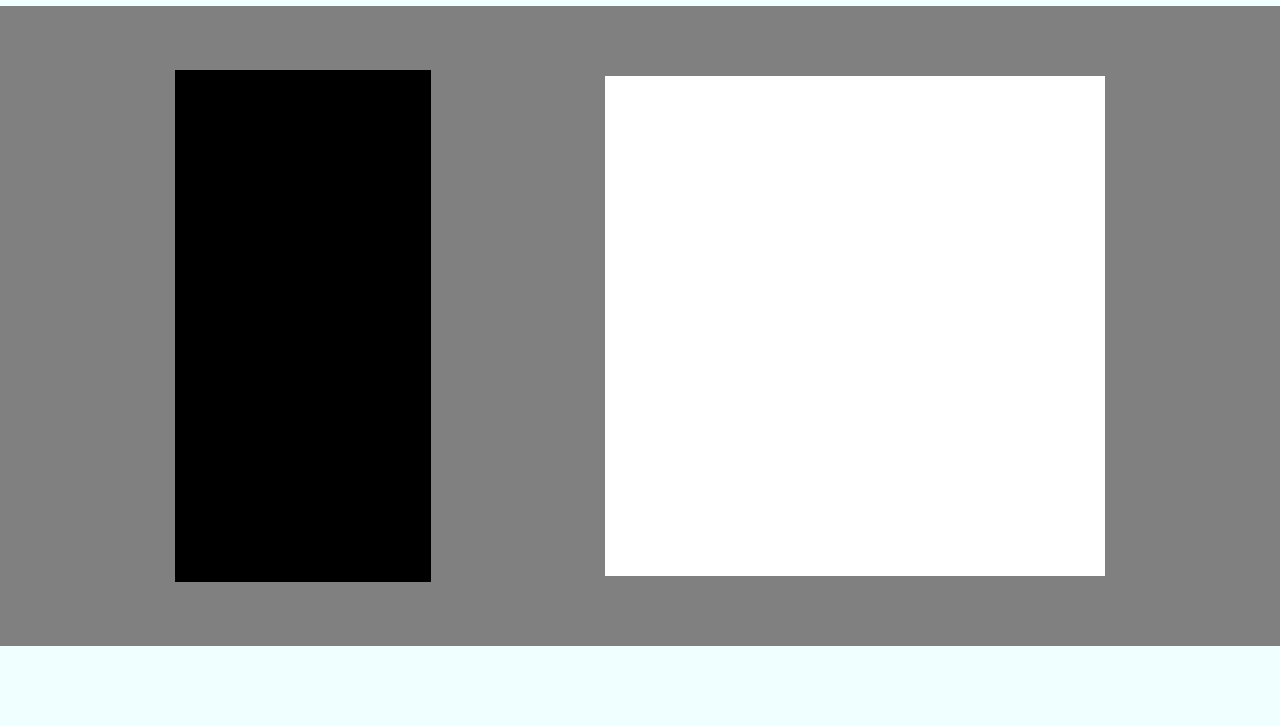
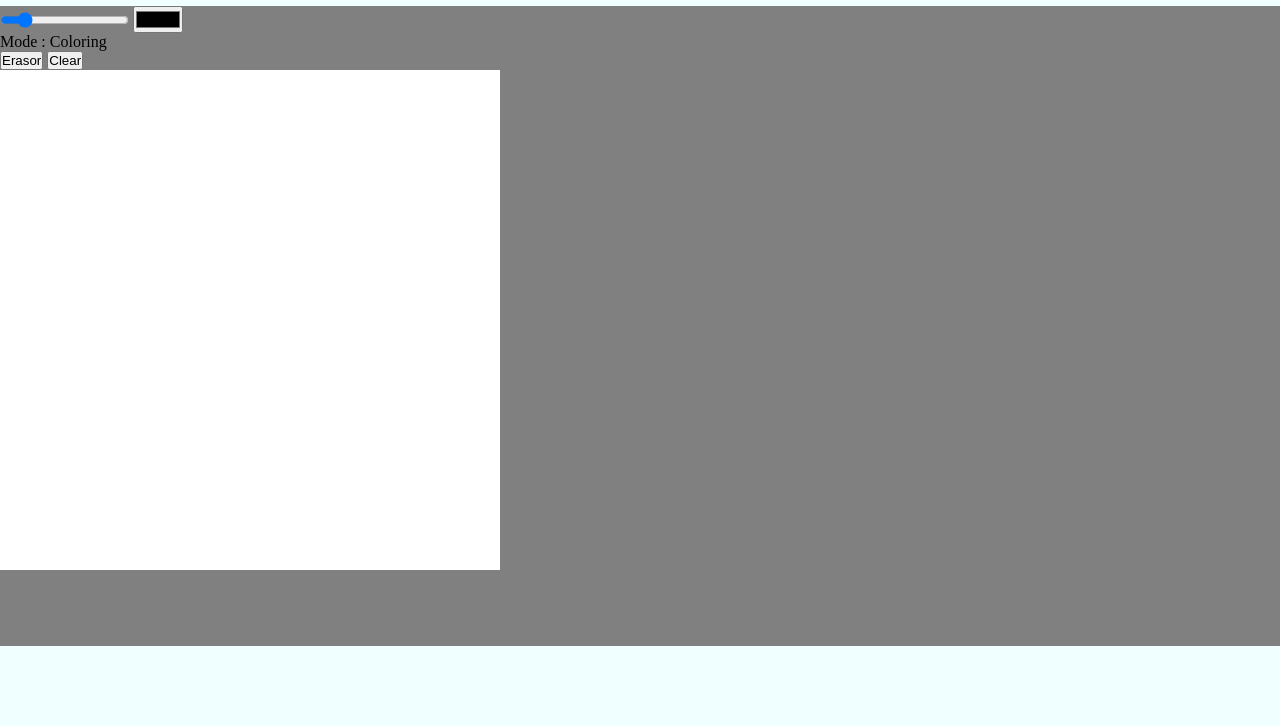
Before and after one commit to kibrahimx/etch-a-sketch, a plain HTML site: page index.html in a window 1280 px wide. Shown: the part 74-800 px from the top of the page. Drawn offline with Linux system fonts and the light colour scheme.

Commit message:
Reste plus que le css

```diff
--- a/app.js
+++ b/app.js
@@ -1,13 +1,49 @@
-const gridsContainer = document.querySelector('#grids-container');
+let color = 'black';
+let click = true;
 
-gridsContainer.style.height = '500px';
-gridsContainer.style.width = '500px';
-gridsContainer.style.display = 'grid';
-gridsContainer.style.gridTemplateColumns = 'repeat(16, 1fr)';
-gridsContainer.style.gridTemplateRows = 'repeat(16, 1fr)';
+function divider(size) {
+    let gridsContainer = document.querySelector('#grids-container');
+    let grids = document.querySelectorAll('div.pixel')
+    grids.forEach((div) => div.style.backgroundColor = 'white');
+    gridsContainer.style.gridTemplateColumns = `repeat(${size}, 1fr)`;
+    gridsContainer.style.gridTemplateRows = `repeat(${size}, 1fr)`;
 
-for (let i = 0; i < 256; i++) {
-    const gridElement = document.createElement('div');
-    gridElement.classList = 'grid';
-    gridsContainer.appendChild(gridElement);
+    for (let i = 0; i < size * size; i++) {
+        const gridElement = document.createElement('div');
+        gridElement.classList = 'pixel';
+        gridsContainer.appendChild(gridElement);
+        gridElement.addEventListener('mouseover', colorGrid);
+    };
+};
+
+divider(16);
+
+function changeSize(input) {
+    divider(input);
+};
+
+function colorGrid() {
+    if (click) {
+        this.style.backgroundColor = color;
+    }
 }
+
+function changeColor(inputColor) {
+    color = inputColor;
+};
+
+function clearBoard() {
+    let grids = document.querySelectorAll('div.pixel')
+    grids.forEach((div) => div.style.backgroundColor = 'white');
+};
+
+document.querySelector('body').addEventListener('click', (e) => {
+    if (e.target.tagName != "BUTTON" && e.target.tagName != "INPUT") {
+        click = !click;
+        if (click) {
+            document.querySelector('#mode').textContent = 'Mode : Coloring';
+        } else {
+            document.querySelector('#mode').textContent = 'Mode : Not Coloring';
+        }
+    }
+})
--- a/index.html
+++ b/index.html
@@ -12,11 +12,12 @@
         <h1 id="title">Etch-a-Sketch</h1>
     </header>
     <main>
-        <div id="settings">
-        </div>
-
-        <div id="grids-container">
-        </div>
+        <input type="range" id="size-slider" min="1" max="100" step="1" value="16" onchange="changeSize(this.value)">
+        <input type="color" id="color" onchange="changeColor(this.value)">
+        <p id="mode">Mode : Coloring</p>
+        <button onclick="changeColor('white')">Erasor</button>
+        <button onclick="clearBoard()">Clear</button>
+        <div id="grids-container"></div>
     </main>
     <footer>
 
--- a/style.css
+++ b/style.css
@@ -12,9 +12,6 @@ header {
 }
 
 main {
-    display: flex;
-    justify-content: space-evenly;
-    align-items: center;
     height: 80vh;
     background-color: gray;
 }
@@ -24,12 +21,9 @@ footer {
     background-color: azure;
 }
 
-#settings {
-    background-color: black;
-    height: 80%;
-    width: 20%;
+#grids-container {
+    width: 500px;
+    height: 500px;
+    background-color: white;
+    display: grid;
 }
-
-#grids-container {
-    background-color: white;
-}
```
